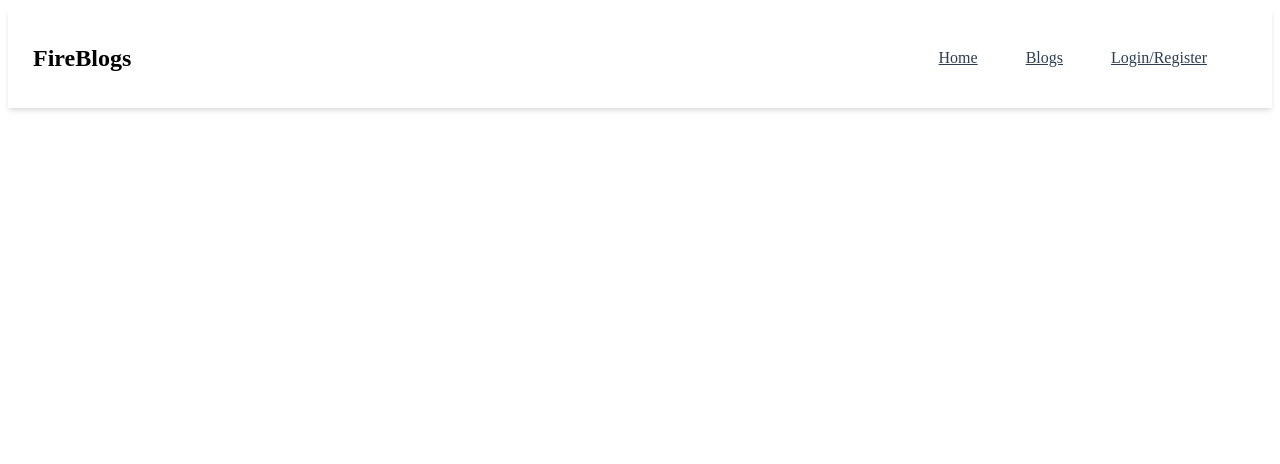
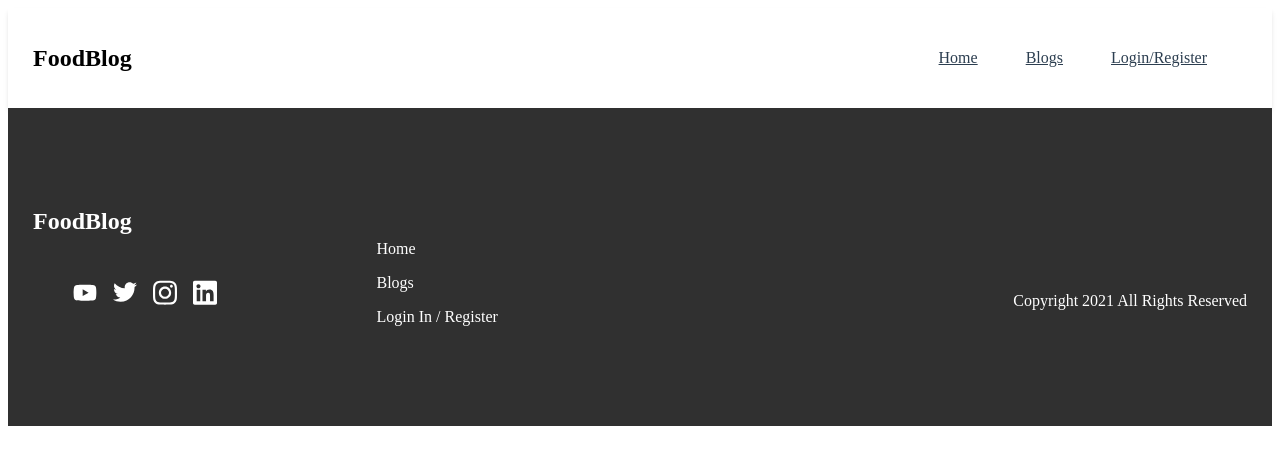
Before and after one commit to nishaankr/Food-Blog-Flexi, a Vue app in the folder food_blog_flexi/: page /about in a window 1280 px wide. Shown: the top 464 px of the page. Built offline with nearby package versions, Linux system fonts and the light colour scheme; what vue2-editor would draw is missing.

Commit message:
Footer Added

```diff
--- a/food_blog_flexi/src/App.vue
+++ b/food_blog_flexi/src/App.vue
@@ -3,15 +3,17 @@
     <div class="app">
       <Navigation />
       <router-view />
+      <Footer />
     </div>
   </div>
 </template>
 
 <script>
 import Navigation from "./components/Navigation";
+import Footer from "./components/Footer";
 export default {
   name: "app",
-  components: { Navigation },
+  components: { Navigation, Footer },
   data() {
     return {};
   },
--- /dev/null
+++ b/food_blog_flexi/src/components/Footer.vue
@@ -0,0 +1,177 @@
+<template>
+  <footer>
+    <div class="container">
+      <div class="left">
+        <div class="col-1">
+          <router-link class="header" :to="{ name: 'Home' }"
+            >FoodBlog</router-link
+          >
+          <ul>
+            <li>
+              <a href="#"><youTube class="svg-icon" /></a>
+            </li>
+            <li>
+              <a href="#"><twitter class="svg-icon" /></a>
+            </li>
+            <li>
+              <a href="#"><instagram class="svg-icon" /></a>
+            </li>
+            <li>
+              <a href="#"><linkedin class="svg-icon" /></a>
+            </li>
+          </ul>
+        </div>
+        <div class="col-2">
+          <ul>
+            <router-link class="link" :to="{ name: 'Home' }">Home</router-link>
+            <router-link class="link" :to="{ name: 'Blogs' }"
+              >Blogs</router-link
+            >
+            <router-link v-if="admin" class="link" :to="{ name: 'CreatePost' }"
+              >Create Post</router-link
+            >
+            <router-link v-if="!user" class="link" :to="{ name: 'Login' }"
+              >Login In / Register</router-link
+            >
+          </ul>
+        </div>
+      </div>
+      <div class="right">
+        <p>Copyright 2021 All Rights Reserved</p>
+      </div>
+    </div>
+  </footer>
+</template>
+
+<script>
+import youTube from "../assets/Icons/youtube-brands.svg";
+import twitter from "../assets/Icons/twitter-brands.svg";
+import instagram from "../assets/Icons/instagram-brands.svg";
+import linkedin from "../assets/Icons/linkedin-brands.svg";
+export default {
+  name: "footer-vue",
+  components: {
+    youTube,
+    twitter,
+    instagram,
+    linkedin,
+  },
+  computed: {
+    user() {
+      return this.$store.state.user;
+    },
+    admin() {
+      return this.$store.state.profileAdmin;
+    },
+  },
+};
+</script>
+
+<style lang="scss" scoped>
+footer {
+  margin-top: auto;
+  padding: 100px 25px;
+  background-color: #303030;
+  .container {
+    display: flex;
+    flex-direction: column;
+    gap: 32px;
+    @media (min-width: 800px) {
+      flex-direction: row;
+      gap: 0px;
+    }
+    > div {
+      display: flex;
+      flex: 1;
+    }
+    .left {
+      gap: 32px;
+      color: #fff;
+      display: flex;
+      flex-direction: column;
+      align-items: center;
+      @media (min-width: 800px) {
+        flex-direction: row;
+        align-items: initial;
+        gap: 0;
+      }
+      .header {
+        text-align: center;
+        font-size: 24px;
+        color: #fff;
+        margin-bottom: 16px;
+        text-decoration: none;
+        font-weight: 600;
+        @media (min-width: 800px) {
+          text-align: initial;
+        }
+      }
+      ul {
+        gap: 16px;
+        list-style: none;
+        display: flex;
+      }
+      .col-1,
+      .col-2 {
+        gap: 32px;
+        display: flex;
+        flex: 1;
+        @media (min-width: 800px) {
+          gap: 0;
+        }
+      }
+      .col-1 {
+        flex-direction: column;
+        h2 {
+          text-align: center;
+          @media (min-width: 800px) {
+            text-align: initial;
+          }
+        }
+        ul {
+          margin-top: auto;
+          li {
+            display: flex;
+            align-items: center;
+            .svg-icon {
+              width: 24px;
+              height: auto;
+              color: #fff;
+            }
+          }
+        }
+      }
+      .col-2 {
+        ul {
+          height: 100%;
+          justify-content: center;
+          flex-direction: row;
+          flex-wrap: wrap;
+          @media (min-width: 800px) {
+            flex-direction: column;
+          }
+          .link {
+            font-size: 16px;
+            font-weight: 500;
+            color: #fff;
+            text-decoration: none;
+          }
+        }
+      }
+    }
+    .right {
+      gap: 32px;
+      color: #fff;
+      align-items: center;
+      flex-direction: column;
+      @media (min-width: 800px) {
+        align-items: flex-end;
+        gap: 0;
+      }
+    }
+    p {
+      margin-top: auto;
+    }
+  }
+}
+</style>
--- a/food_blog_flexi/src/components/HelloWorld.vue
+++ /dev/null
@@ -1,59 +0,0 @@
-<template>
-  <div class="hello">
-    <h1>{{ msg }}</h1>
-    <p>
-      For a guide and recipes on how to configure / customize this project,<br>
-      check out the
-      <a href="https://cli.vuejs.org" target="_blank" rel="noopener">vue-cli documentation</a>.
-    </p>
-    <h3>Installed CLI Plugins</h3>
-    <ul>
-      <li><a href="https://github.com/vuejs/vue-cli/tree/dev/packages/%40vue/cli-plugin-pwa" target="_blank" rel="noopener">pwa</a></li>
-      <li><a href="https://github.com/vuejs/vue-cli/tree/dev/packages/%40vue/cli-plugin-router" target="_blank" rel="noopener">router</a></li>
-      <li><a href="https://github.com/vuejs/vue-cli/tree/dev/packages/%40vue/cli-plugin-vuex" target="_blank" rel="noopener">vuex</a></li>
-    </ul>
-    <h3>Essential Links</h3>
-    <ul>
-      <li><a href="https://vuejs.org" target="_blank" rel="noopener">Core Docs</a></li>
-      <li><a href="https://forum.vuejs.org" target="_blank" rel="noopener">Forum</a></li>
-      <li><a href="https://chat.vuejs.org" target="_blank" rel="noopener">Community Chat</a></li>
-      <li><a href="https://twitter.com/vuejs" target="_blank" rel="noopener">Twitter</a></li>
-      <li><a href="https://news.vuejs.org" target="_blank" rel="noopener">News</a></li>
-    </ul>
-    <h3>Ecosystem</h3>
-    <ul>
-      <li><a href="https://router.vuejs.org" target="_blank" rel="noopener">vue-router</a></li>
-      <li><a href="https://vuex.vuejs.org" target="_blank" rel="noopener">vuex</a></li>
-      <li><a href="https://github.com/vuejs/vue-devtools#vue-devtools" target="_blank" rel="noopener">vue-devtools</a></li>
-      <li><a href="https://vue-loader.vuejs.org" target="_blank" rel="noopener">vue-loader</a></li>
-      <li><a href="https://github.com/vuejs/awesome-vue" target="_blank" rel="noopener">awesome-vue</a></li>
-    </ul>
-  </div>
-</template>
-
-<script>
-export default {
-  name: 'HelloWorld',
-  props: {
-    msg: String
-  }
-}
-</script>
-
-<!-- Add "scoped" attribute to limit CSS to this component only -->
-<style scoped lang="scss">
-h3 {
-  margin: 40px 0 0;
-}
-ul {
-  list-style-type: none;
-  padding: 0;
-}
-li {
-  display: inline-block;
-  margin: 0 10px;
-}
-a {
-  color: #42b983;
-}
-</style>
--- a/food_blog_flexi/src/components/Navigation.vue
+++ b/food_blog_flexi/src/components/Navigation.vue
@@ -3,7 +3,7 @@
     <nav class="container">
       <div class="branding">
         <router-link class="header" :to="{ name: 'Home' }"
-          >FireBlogs</router-link
+          >FoodBlog</router-link
         >
       </div>
       <div class="nav-links">
--- a/food_blog_flexi/src/views/HomeView.vue
+++ b/food_blog_flexi/src/views/HomeView.vue
@@ -1,18 +1,12 @@
 <template>
   <div class="home">
-    <img alt="Vue logo" src="../assets/logo.png" />
-    <HelloWorld msg="Welcome to Your Vue.js App" />
+    <img src="../assets/blogPhotos/beautiful-stories.jpg" />
   </div>
 </template>
 
 <script>
-// @ is an alias to /src
-import HelloWorld from "@/components/HelloWorld.vue";
-
 export default {
-  name: "HomeView",
-  components: {
-    HelloWorld,
-  },
+  name: "Home",
+  components: {},
 };
 </script>
```
